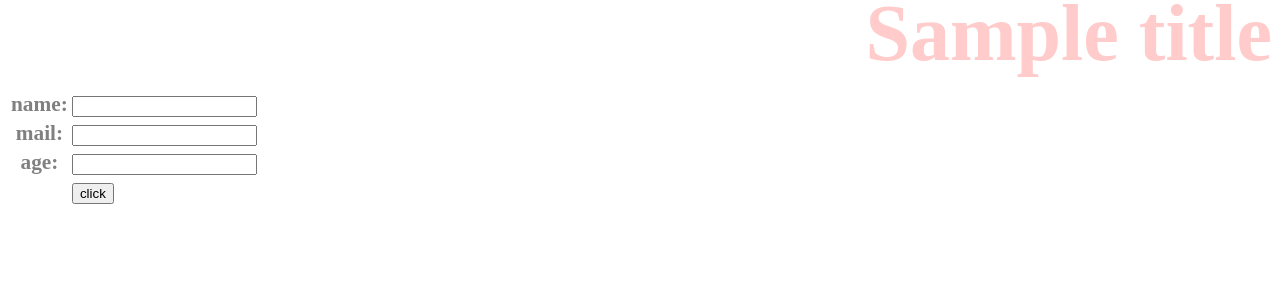
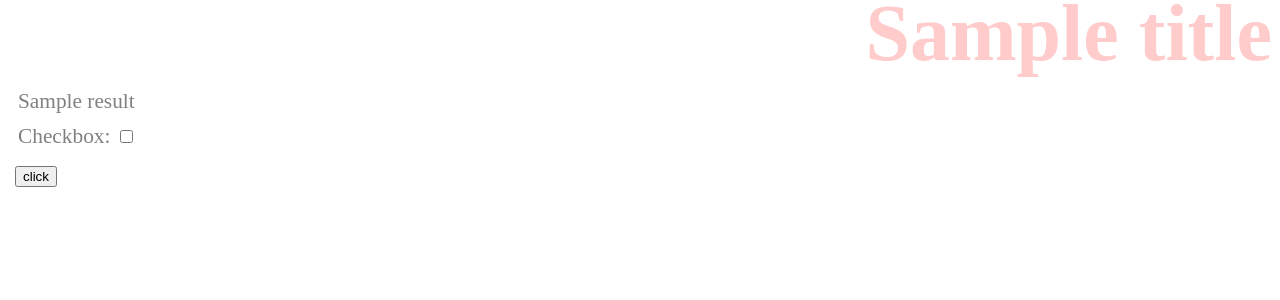
Before and after one commit to the-spiritchaser/django_firstapp, a Django app: template hello/templates/hello/index.html in a window 1280 px wide. Shown: the top 300 px of the page. Run offline with Django 3.2, Linux system fonts and the light colour scheme; tables that the repository leaves empty hold one stand-in row (values such as "Sample post"); the template is opened without the code that fills it: values that come from a table or form of the project are taken from there, most other values are stand-ins (such as "Sample title", 1, 10 or a date in 2020); parts of the project's set-up code (start-up, migrations or seed data) failed here and were passed over.

Commit message:
use checkboxes

```diff
--- a/hello/forms.py
+++ b/hello/forms.py
@@ -1,6 +1,4 @@
 from django import forms
 
 class HelloForm(forms.Form):
-    name = forms.CharField(label='name')
-    mail = forms.CharField(label='mail')
-    age = forms.IntegerField(label='age')
+    check = forms.BooleanField(label='Checkbox', required=False)
--- a/hello/templates/hello/index.html
+++ b/hello/templates/hello/index.html
@@ -8,11 +8,11 @@
   </head>
   <body>
       <h1>{{title}}</h1>
-      <p>{{message|safe}}</p>
+      <p>{{result|safe}}</p>
       <table>
         <form action="{% url 'index' %}" method="post">
           {% csrf_token %}
-          {{form.as_table}}
+          {{form.as_p}}
           <tr><td></td><td><input type="submit" value="click"></td></tr>
         </form>
       </table>
```
Also changed, not shown: hello/views.py (+6 -7 lines).
